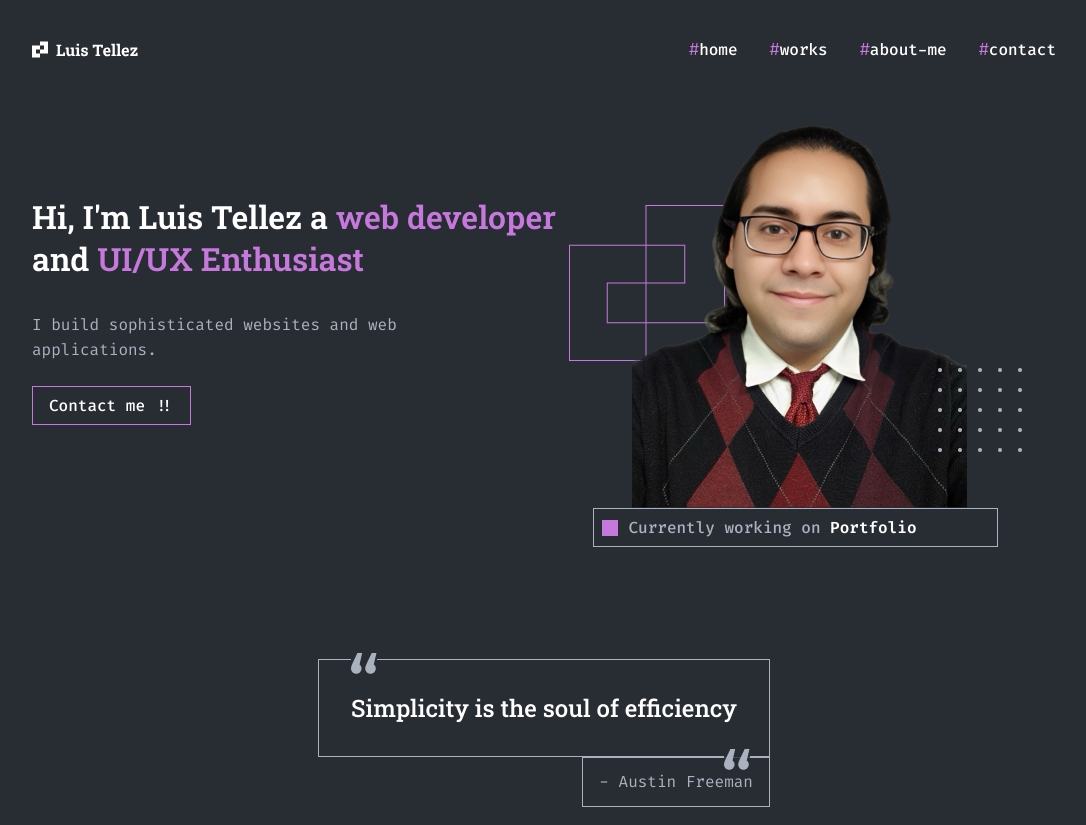
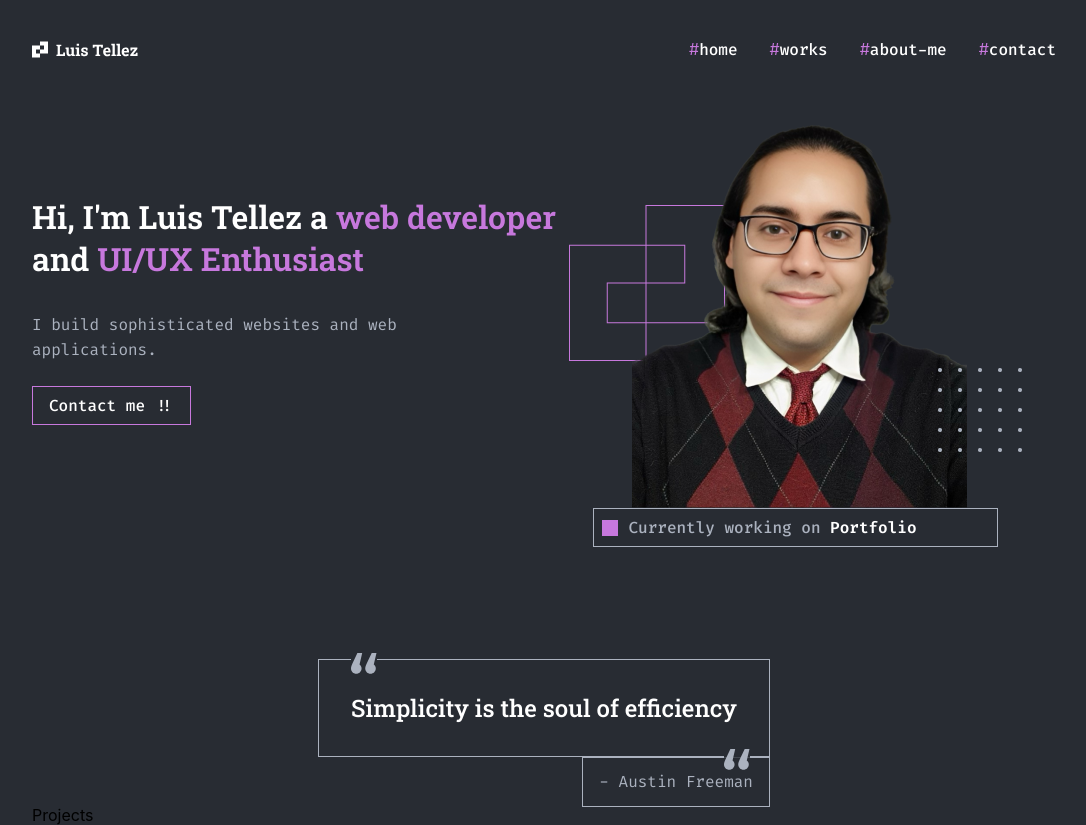
Before and after one commit to aegisnull/luistellez, a React (Create React App) app: page / in a window 1280 px wide. Shown: the whole page, without its empty margins (96-1182 px from the left). Built offline with nearby package versions, Linux system fonts and the light colour scheme.

Commit message:
feat: init Projects component

```diff
--- a/src/components/Main/Main.js
+++ b/src/components/Main/Main.js
@@ -1,11 +1,13 @@
 import Home from '../Home/Home';
 import Quote from '../Quote/Quote';
+import Projects from '../Projects/Projects';
 
 function Main() {
   return (
     <main>
       <Home />
       <Quote />
+      <Projects />
     </main>
   );
 }
--- /dev/null
+++ b/src/components/Projects/Projects.js
@@ -0,0 +1,11 @@
+import './Projects.scss';
+
+function Projects() {
+  return (
+    <section className='Projects'>
+      <h2>Projects</h2>
+    </section>
+  );
+}
+
+export default Projects;
```
Also changed, not shown: src/components/Projects/Projects.scss (added).
